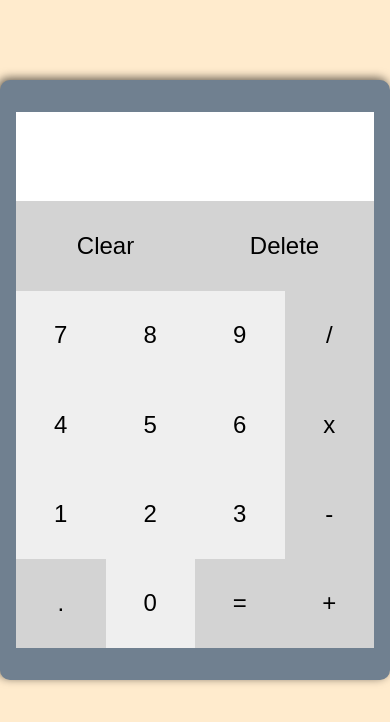
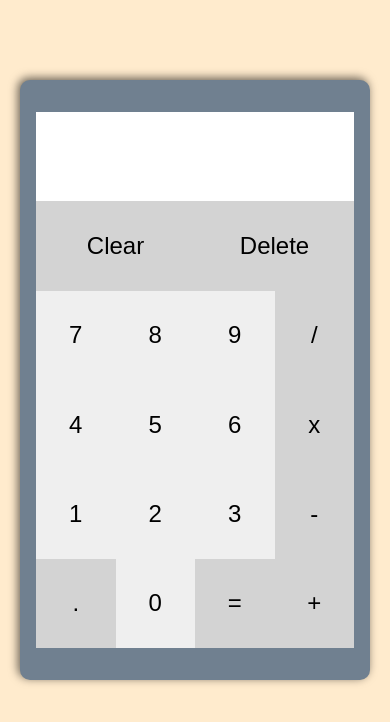
Before and after one commit to amigroot14/simple_calculator_top, a plain HTML site: page index.html in a window 390 px wide. Drawn offline with Linux system fonts and the light colour scheme.

Commit message:
added media query for mobile devices

```diff
--- a/style.css
+++ b/style.css
@@ -61,3 +61,9 @@ body {
 #delete {
   grid-area: c;
 }
+
+@media (max-width: 500px) {
+  .container {
+    max-width: 350px;
+  }
+}
```
